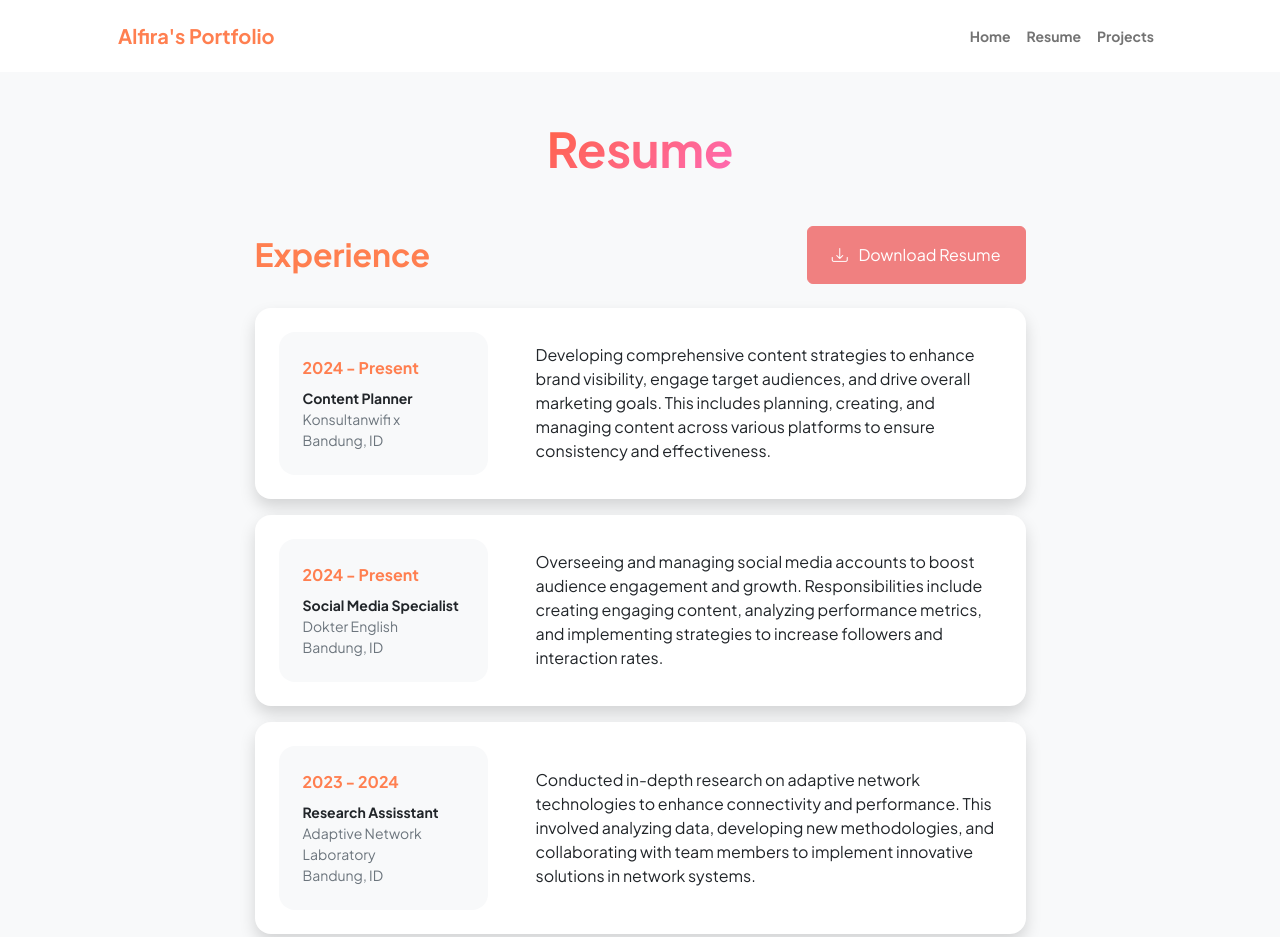
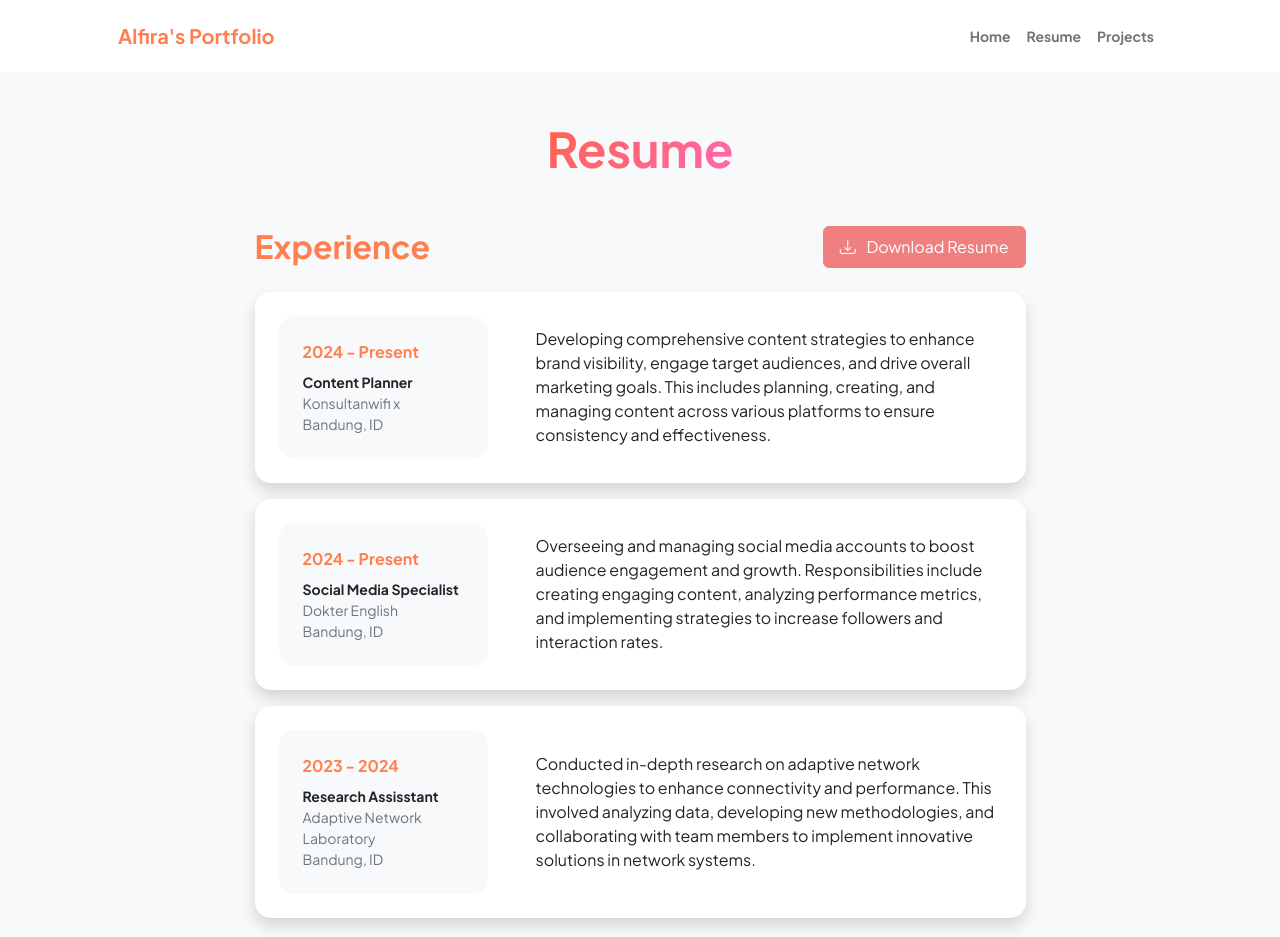
Before and after one commit to alfiratria/alfiratria.github.io, a plain HTML site: page resume.html in a window 1280 px wide. Shown: the top 937 px of the page. Drawn offline with nearby package versions, Linux system fonts and the light colour scheme.

Commit message:
update size download button

```diff
--- a/resume.html
+++ b/resume.html
@@ -46,7 +46,7 @@
                                 <h2 class="text-primary fw-bolder mb-0">Experience</h2>
                                 <!-- Download resume button-->
                                 <!-- Note: Set the link href target to a PDF file within your project-->
-                                <a class="btn btn-primary px-4 py-3" href="assets/CV_ALFIRA TRIAZALMA.pdf" target="_blank" >
+                                <a class="btn btn-primary px-3 py-2" href="assets/CV_ALFIRA TRIAZALMA.pdf" target="_blank" >
                                     <div class="d-inline-block bi bi-download me-2"></div>
                                     Download Resume
                                 </a>
```
